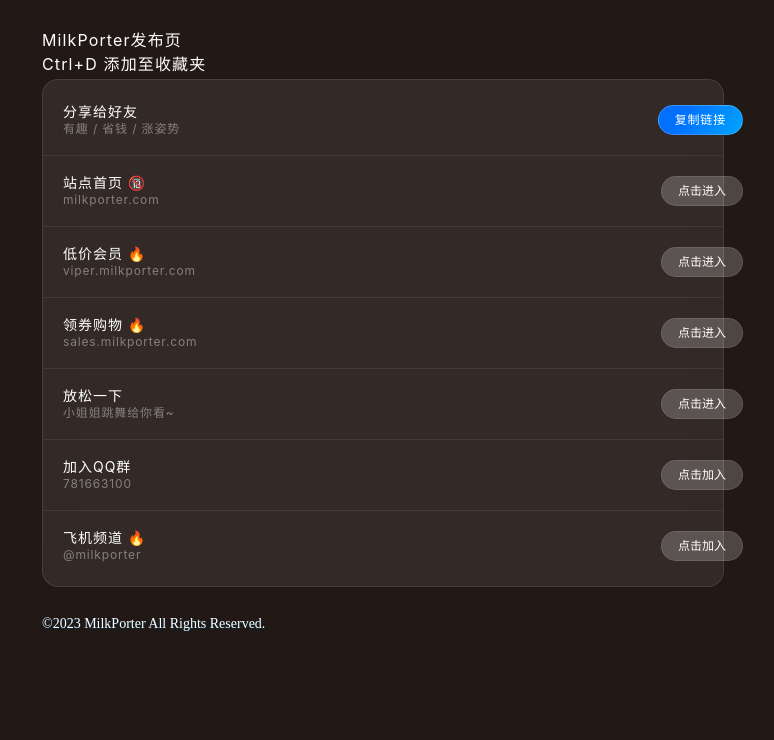
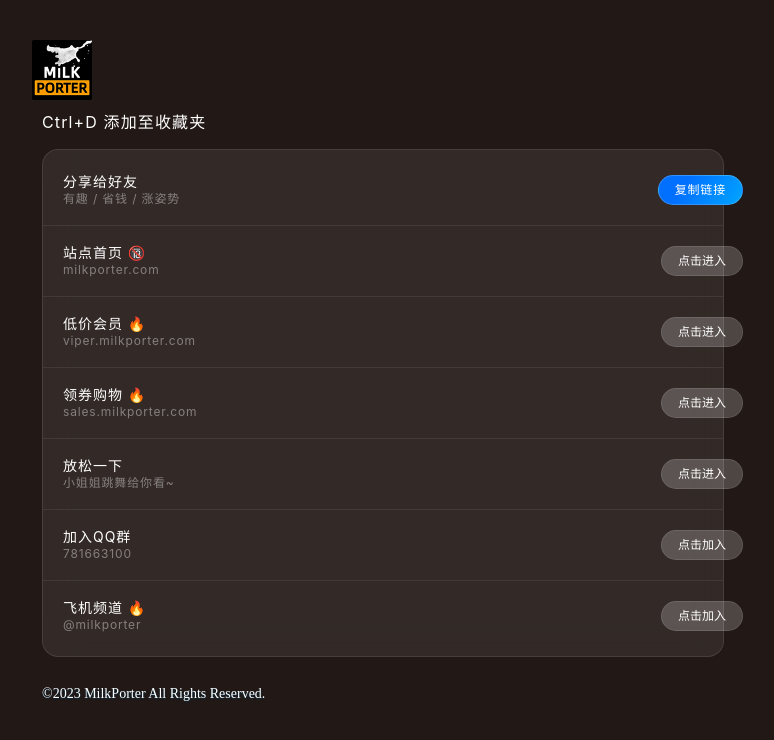
Before and after one commit to MilkPorter/milkporter.github.io, a plain HTML site: page index.html in a window 1280 px wide. Shown: the whole page, without its empty margins (258-1032 px from the left). Drawn offline with nearby package versions, Linux system fonts and the light colour scheme.

Commit message:
Add files via upload

```diff
--- a/index.html
+++ b/index.html
@@ -20,10 +20,15 @@
 <body>
 <div class="page-body">
     <div class="page-center">
+        <div class="header">
+            <img alt="Navigation of MilkPorter" src="img/logo.png" style="width: 60px; height: 60px;">
+        </div>
         <div class="panel-content">
             <div class="panel-left">
                 <div class="title-info">
-                    <div class="title-t">MilkPorter发布页<br/>Ctrl+D 添加至收藏夹</div>
+                    <div class="title-t">
+						Ctrl+D 添加至收藏夹
+                    </div>
                 </div>
                 <div class="panel-box">
                     <div class="row">
```
